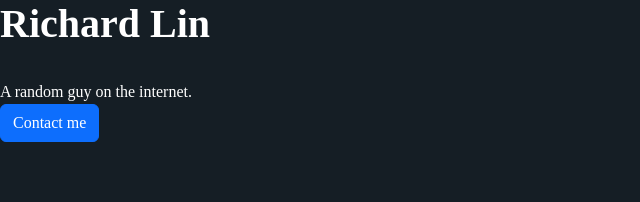
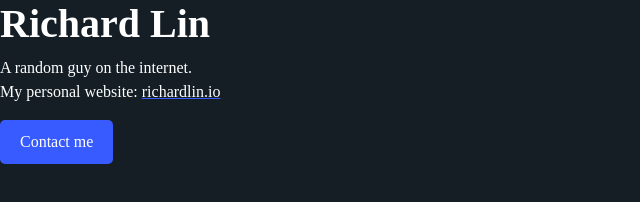
Before and after one commit to linporu/CS50x-2024-problem-sets, a plain HTML site: page Week 8 HTML, CSS, JavaScript/homepage/index.html in a window 1280 px wide. Shown: the whole page, without its empty margins (0-640 px from the left). Drawn offline with nearby package versions, Linux system fonts and the light colour scheme.

Commit message:
Update 240909 v02 1. 新增底線效果 2. 重整 css 結構，更好維護

```diff
--- a/Week 8 HTML, CSS, JavaScript/homepage/index.html
+++ b/Week 8 HTML, CSS, JavaScript/homepage/index.html
@@ -16,10 +16,13 @@
         <title>My Webpage</title>
     </head>
     <body>
-        <h1>Richard Lin</h1>
-        <br>
-        A random guy on the internet.
-        <br>
+        <h1>
+            Richard Lin
+        </h1>
+        <p>
+            A random guy on the internet.<br>
+            My personal website: <a href="https://richardlin.io" target="_blank">richardlin.io</a>
+        </p>
         <button class="btn btn-primary">Contact me</button>
     </body>
 </html>
--- a/Week 8 HTML, CSS, JavaScript/homepage/styles.css
+++ b/Week 8 HTML, CSS, JavaScript/homepage/styles.css
@@ -1,84 +1,78 @@
+/* Base Styles */
 :root {
+    /* Default Colors */
     --blue-color: #375BFF;
     --dark-blue-color: #151E25;
+
+    /* Default Fonts */
+    --default-font: "Noto Serif TC", serif;
 }
 
+/* Global Layout */
 body {
+    font-family: var(--default-font);
+    color: white;
     background-color: var(--dark-blue-color);
-    color: white;
-    font-family: "Noto Serif TC", serif;
 }
 
-/*Text*/
 
+
+/* Link Styles */
+a {
+    color: white;
+    text-decoration: underline;
+    text-decoration-color: var(--blue-color);
+    transition: color 0.3s ease;
+}
+
+a:hover {
+    color: var(--blue-color);
+    text-decoration: underline;
+    text-decoration-color: var(--blue-color);
+}
+
+/* Paragraph Styles */
 p {
-    font-family: "Noto Serif TC", serif;
     font-weight: 400;
 }
 
 p strong {
-    font-weight: 700;
+    font-weight: 700; /* Bold Text */
 }
 
+/* Heading Styles */
 h1 {
-    font-family: "Noto Serif TC", serif;
     font-weight: 900;
 }
 
 h2 {
-    font-family: "Noto Serif TC", serif;
     font-weight: 700;
 }
 
-/*Hypertext*/
-
-a {
-    color: white;
-    text-decoration: underline;
-    text-decoration-color: var(--blue-color);
+/* Button Styles */
+.btn {
+    padding: 10px 20px;
+    border: none;
+    border-radius: 5px;
+    cursor: pointer;
 }
 
-a:hover {
-    color: var(--blue-color);
+.btn-primary {
+    background-color: var(--blue-color);
+    color: white;
 }
 
-
-
-
+/* Fonts */
 .noto-serif-tc {
     font-family: "Noto Serif TC", serif;
     font-optical-sizing: auto;
     font-style: normal;
-  }
-
-  .noto-serif-tc-200 {
-    font-weight: 200;
-  }
-
-  .noto-serif-tc-300 {
-    font-weight: 300;
-  }
-
-  .noto-serif-tc-400 {
-    font-weight: 400;
-  }
-
-  .noto-serif-tc-500 {
-    font-weight: 500;
-  }
-
-  .noto-serif-tc-600 {
-    font-weight: 600;
-  }
-
-  .noto-serif-tc-700 {
-    font-weight: 700;
-  }
-
-  .noto-serif-tc-800 {
-    font-weight: 800;
-  }
-
-  .noto-serif-tc-900 {
-    font-weight: 900;
-  }
+}
+.noto-serif-tc-200 { font-weight: 200; }
+.noto-serif-tc-300 { font-weight: 300; }
+.noto-serif-tc-400 { font-weight: 400; }
+.noto-serif-tc-500 { font-weight: 500; }
+.noto-serif-tc-600 { font-weight: 600; }
+.noto-serif-tc-700 { font-weight: 700; }
+.noto-serif-tc-800 { font-weight: 800; }
+.noto-serif-tc-900 { font-weight: 900; }
```
